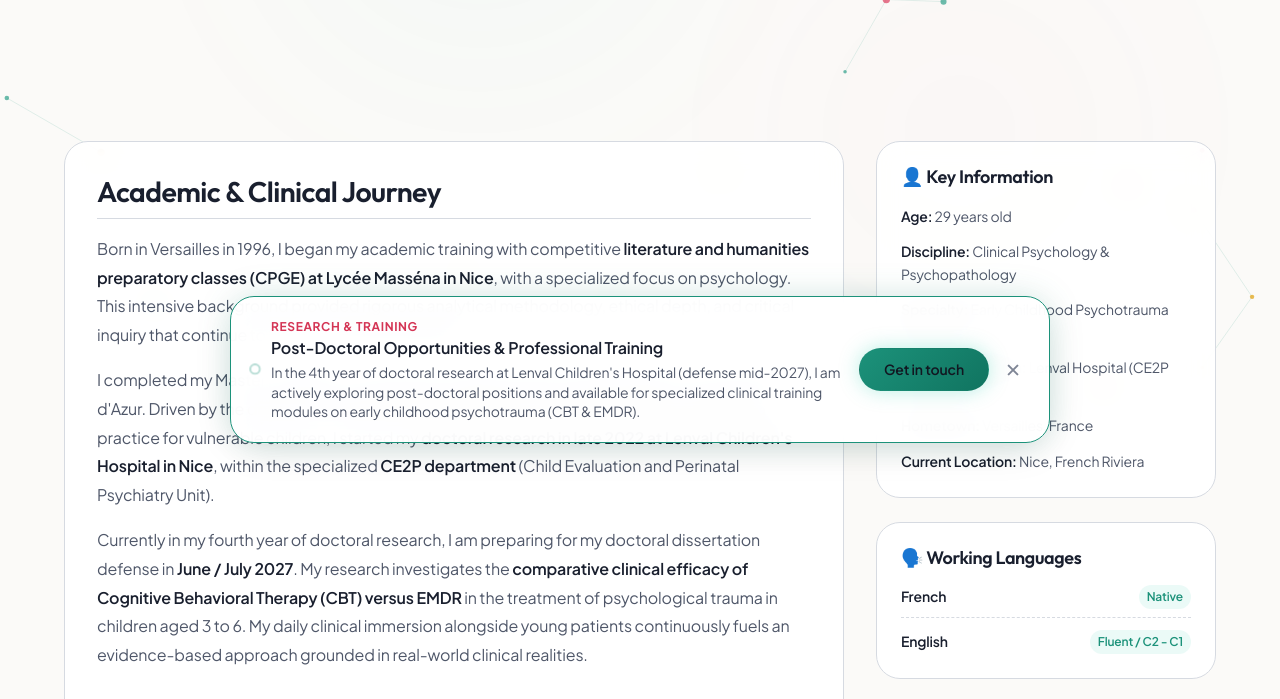
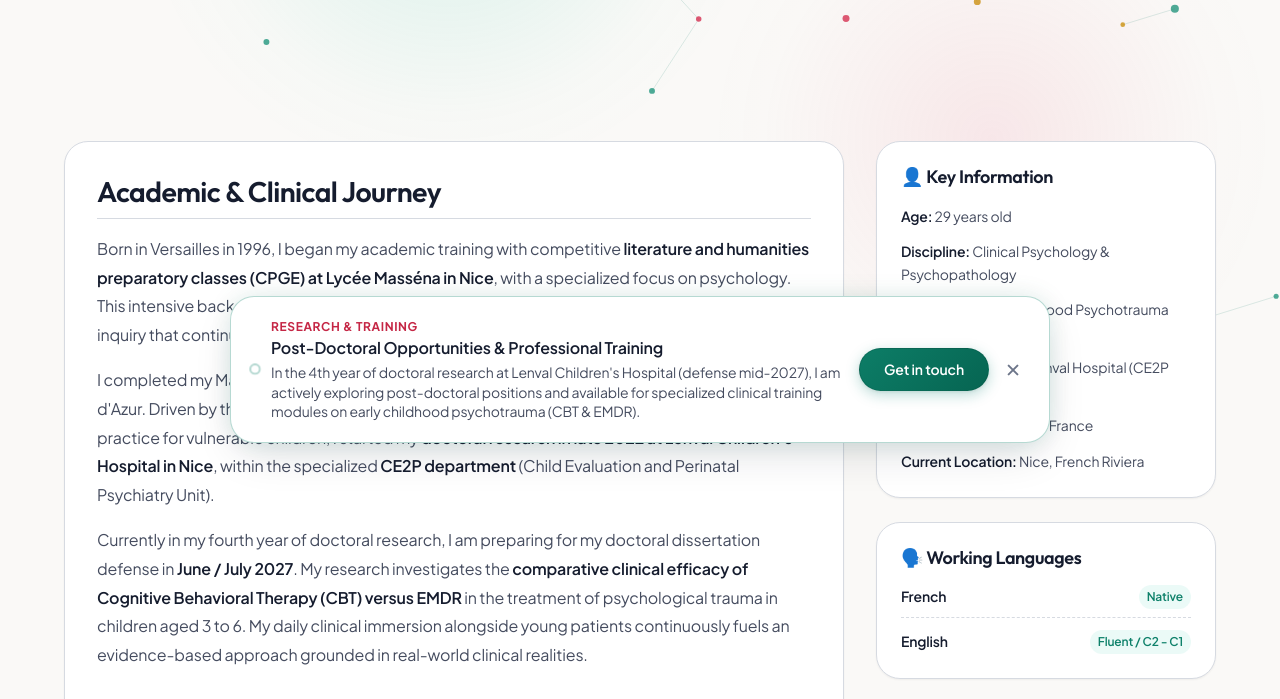
Before and after one commit to VForiel/Poppy-Website, an Astro site: page /Poppy-Website/en/about in a window 1280 px wide. Shown: the part 333-1032 px from the top of the page. Built offline with nearby package versions, Linux system fonts and the light colour scheme; Astro itself is replaced by a stand-in of ours.

Commit message:
fix: synchronize particle pulse, optimize scroll performance, polish light theme aesthetics, and make sidebars scroll naturally

```diff
--- a/src/components/Banner.astro
+++ b/src/components/Banner.astro
@@ -124,22 +124,20 @@ const base = import.meta.env.BASE_URL.replace(/\/?$/, "");
         transform: translate(-50%, 150%);
         width: calc(100% - var(--space-8));
         max-width: 820px;
-        background: hsla(224, 25%, 12%, 0.94);
-        border: 1px solid var(--color-primary);
-        box-shadow: 0 10px 40px -10px rgba(0, 0, 0, 0.7), var(--glow-primary);
+        background: #ffffff;
+        border: 1px solid hsla(168, 80%, 28%, 0.3);
+        box-shadow: 0 16px 45px -10px rgba(15, 23, 42, 0.16), 0 0 25px hsla(168, 80%, 28%, 0.12);
         border-radius: var(--radius-xl);
         padding: var(--space-5) var(--space-6);
         z-index: 99;
-        backdrop-filter: blur(16px);
-        -webkit-backdrop-filter: blur(16px);
         transition: transform var(--transition-slow), opacity var(--transition-slow);
         opacity: 0;
     }
 
-    :global(.light-theme) .availability-banner,
-    [data-theme="light"] .availability-banner {
-        background: hsla(0, 0%, 100%, 0.94);
-        box-shadow: 0 10px 40px -10px rgba(0, 0, 0, 0.15), var(--glow-primary);
+    :global([data-theme="dark"]) .availability-banner {
+        background: hsla(224, 25%, 12%, 0.95);
+        border-color: var(--color-primary);
+        box-shadow: 0 10px 40px -10px rgba(0, 0, 0, 0.7), var(--glow-primary);
     }
 
     .availability-banner.show {
@@ -221,8 +219,7 @@ const base = import.meta.env.BASE_URL.replace(/\/?$/, "");
         background: var(--color-background-card);
         border: 1px solid var(--color-border);
         color: var(--color-text);
-        box-shadow: var(--shadow-lg);
-        backdrop-filter: blur(10px);
+        box-shadow: var(--shadow-md);
         cursor: pointer;
         z-index: 98;
         transform: translateY(120px);
--- a/src/components/ParticlesBackground.astro
+++ b/src/components/ParticlesBackground.astro
@@ -13,12 +13,9 @@
     interface SynapticNode {
         x: number;
         y: number;
-        baseSpeed: number;
         angle: number;
         angularDrift: number;
         curveOffset: number;
-        saccadePhase: number;
-        saccadeSpeed: number;
         radius: number;
         colorType: 'sage' | 'rose' | 'amber';
         pulsePhase: number;
@@ -50,7 +47,7 @@
         }
 
         private resize() {
-            // Cap DPR at 1.25 for crisp rendering with 4x less GPU pixel fill overhead
+            // Cap DPR at 1.25 for crisp rendering with minimal GPU fill overhead
             const dpr = Math.min(window.devicePixelRatio || 1, 1.25);
             const w = window.innerWidth;
             const h = window.innerHeight;
@@ -64,22 +61,18 @@
 
         private initNodes() {
             this.nodes = [];
-            // 35 to 45 nodes is visually rich, lightweight, and requires 70% fewer connection checks
-            const count = Math.min(Math.floor(window.innerWidth / 35), 42);
+            const count = Math.min(Math.floor(window.innerWidth / 35), 40);
             const types: ('sage' | 'rose' | 'amber')[] = ['sage', 'sage', 'rose', 'amber'];
 
             for (let i = 0; i < count; i++) {
                 const type = types[i % types.length];
-                const radius = Math.random() * 2 + 1.8;
+                const radius = Math.random() * 1.8 + 1.8;
                 this.nodes.push({
                     x: Math.random() * window.innerWidth,
                     y: Math.random() * window.innerHeight,
-                    baseSpeed: Math.random() * 0.35 + 0.35,
                     angle: Math.random() * Math.PI * 2,
-                    angularDrift: (Math.random() - 0.5) * 0.015,
+                    angularDrift: (Math.random() - 0.5) * 0.012,
                     curveOffset: Math.random() * 100,
-                    saccadePhase: Math.random() * Math.PI * 2,
-                    saccadeSpeed: Math.random() * 0.0015 + 0.0015,
                     radius,
                     colorType: type,
                     pulsePhase: Math.random() * Math.PI * 2,
@@ -127,7 +120,7 @@
         private animate = (now: number) => {
             if (!this.isVisible) return;
 
-            const delta = Math.min((now - this.lastTime) / 16.66, 2.5);
+            const delta = Math.min((now - this.lastTime) / 16.66, 2.2);
             this.lastTime = now;
 
             const w = window.innerWidth;
@@ -141,19 +134,23 @@
 
             const timeSec = now * 0.001;
 
-            // 1. Update positions with organic non-linear curves & saccadic surges
+            // 1. Shared synchronous acceleration/deceleration pulse across ALL particles
+            // Every node accelerates and decelerates at the exact same moment with the exact same speed
+            const cyclePeriod = 4000; // 4.0s pulse cycle
+            const cycleProgress = (now % cyclePeriod) / cyclePeriod;
+            // Smooth sinusoidal breath curve (starts slow at 0, peaks at 0.5, returns to slow at 1.0)
+            const wave = 0.5 - 0.5 * Math.cos(cycleProgress * Math.PI * 2);
+            const surge = Math.pow(wave, 2.4);
+            const currentSpeed = (0.30 + surge * 1.35) * delta;
+
+            // Update particle positions
             for (let i = 0; i < this.nodes.length; i++) {
                 const node = this.nodes[i];
 
-                // Biological wave pulse (saccade): periods of slow gentle drift punctuated by brief energetic accelerations
-                const saccadeSin = Math.sin(now * node.saccadeSpeed + node.saccadePhase);
-                const surge = Math.pow(Math.max(0, saccadeSin), 2.5) * 2.2;
-                const currentSpeed = node.baseSpeed * (0.65 + surge) * delta;
+                // Organic curvature: gentle heading alteration per node
+                node.angle += (Math.sin(timeSec * 0.7 + node.curveOffset) * 0.02 + node.angularDrift) * delta;
 
-                // Organic curvature: gentle sine-based heading alteration
-                node.angle += (Math.sin(timeSec * 0.8 + node.curveOffset) * 0.025 + node.angularDrift) * delta;
-
-                // Mouse interaction: organic gravitational pull toward cursor
+                // Mouse gravitational attraction
                 if (this.mouse.active) {
                     const mdx = this.mouse.x - node.x;
                     const mdy = this.mouse.y - node.y;
@@ -162,7 +159,6 @@
                     if (mDistSq < mouseMaxDistSq && mDistSq > 10) {
                         const mDist = Math.sqrt(mDistSq);
                         const mAngle = Math.atan2(mdy, mdx);
-                        // Blend current direction toward mouse smoothly
                         let angleDiff = mAngle - node.angle;
                         while (angleDiff < -Math.PI) angleDiff += Math.PI * 2;
                         while (angleDiff > Math.PI) angleDiff -= Math.PI * 2;
@@ -172,13 +168,13 @@
                     }
                 }
 
-                // Move node
+                // Move node with synchronous speed
                 node.x += Math.cos(node.angle) * currentSpeed;
                 node.y += Math.sin(node.angle) * currentSpeed;
                 node.pulsePhase += node.pulseSpeed * delta;
 
-                // Smooth soft screen boundaries
-                const margin = 40;
+                // Soft screen boundary wrapping
+                const margin = 35;
                 if (node.x < -margin) node.x = w + margin;
                 else if (node.x > w + margin) node.x = -margin;
                 if (node.y < -margin) node.y = h + margin;
@@ -186,7 +182,6 @@
             }
 
             // 2. High-Performance Batched Synaptic Filaments
-            // Use single path per theme style to eliminate hundreds of draw calls per frame
             this.ctx.beginPath();
             const n = this.nodes.length;
             for (let i = 0; i < n; i++) {
@@ -194,7 +189,7 @@
                 for (let j = i + 1; j < n; j++) {
                     const other = this.nodes[j];
 
-                    // Ultra-fast bounding box rejection (eliminates 95% of pairs with 2 simple subtractions)
+                    // Bounding box early rejection
                     const dx = other.x - node.x;
                     if (dx > maxDist || dx < -maxDist) continue;
                     const dy = other.y - node.y;
@@ -211,11 +206,10 @@
             this.ctx.lineWidth = 1;
             this.ctx.strokeStyle = this.isDark
                 ? 'hsla(168, 62%, 52%, 0.16)'
-                : 'hsla(168, 68%, 34%, 0.12)';
+                : 'hsla(168, 70%, 30%, 0.14)';
             this.ctx.stroke();
 
             // 3. Draw colorful glowing nodes
-            // Group node rendering by color type to minimize context state switches
             for (let i = 0; i < n; i++) {
                 const node = this.nodes[i];
                 const pulse = Math.sin(node.pulsePhase) * 0.5;
@@ -225,13 +219,13 @@
                 this.ctx.arc(node.x, node.y, r, 0, Math.PI * 2);
 
                 if (this.isDark) {
-                    if (node.colorType === 'sage') this.ctx.fillStyle = 'hsla(168, 65%, 60%, 0.75)';
-                    else if (node.colorType === 'rose') this.ctx.fillStyle = 'hsla(348, 80%, 75%, 0.75)';
-                    else this.ctx.fillStyle = 'hsla(42, 95%, 68%, 0.75)';
+                    if (node.colorType === 'sage') this.ctx.fillStyle = 'hsla(168, 65%, 60%, 0.8)';
+                    else if (node.colorType === 'rose') this.ctx.fillStyle = 'hsla(348, 80%, 75%, 0.8)';
+                    else this.ctx.fillStyle = 'hsla(42, 95%, 68%, 0.8)';
                 } else {
-                    if (node.colorType === 'sage') this.ctx.fillStyle = 'hsla(168, 68%, 36%, 0.65)';
-                    else if (node.colorType === 'rose') this.ctx.fillStyle = 'hsla(348, 70%, 52%, 0.65)';
-                    else this.ctx.fillStyle = 'hsla(42, 90%, 46%, 0.7)';
+                    if (node.colorType === 'sage') this.ctx.fillStyle = 'hsla(168, 75%, 32%, 0.75)';
+                    else if (node.colorType === 'rose') this.ctx.fillStyle = 'hsla(348, 72%, 48%, 0.75)';
+                    else this.ctx.fillStyle = 'hsla(42, 90%, 42%, 0.8)';
                 }
 
                 this.ctx.fill();
@@ -257,6 +251,9 @@
         pointer-events: none;
         z-index: 0;
         overflow: hidden;
+        contain: strict;
+        transform: translateZ(0);
+        will-change: transform;
     }
 
     #synapses-canvas {
@@ -265,33 +262,35 @@
         display: block;
     }
 
-    /* Ambient soothing glowing orbs (Aceternity Aurora / Glow style) */
+    /* Ambient soft background glowing gradients (Zero-blur GPU optimized) */
     .ambient-glow {
         position: absolute;
         border-radius: 50%;
-        filter: blur(120px);
-        opacity: 0.15;
         pointer-events: none;
-        transition: opacity var(--transition-slow);
+        transform: translateZ(0);
     }
 
     .ambient-glow--1 {
-        top: -10%;
-        left: 15%;
-        width: 45vw;
-        height: 45vw;
-        background: radial-gradient(circle, hsla(168, 65%, 48%, 0.35), transparent 70%);
+        top: -15%;
+        left: 10%;
+        width: 50vw;
+        height: 50vw;
+        background: radial-gradient(circle, hsla(168, 65%, 48%, 0.16) 0%, hsla(168, 65%, 48%, 0.07) 35%, hsla(168, 65%, 48%, 0.015) 55%, transparent 70%);
     }
 
     .ambient-glow--2 {
-        bottom: 10%;
-        right: 5%;
-        width: 40vw;
-        height: 40vw;
-        background: radial-gradient(circle, hsla(348, 75%, 68%, 0.25), transparent 70%);
+        bottom: 5%;
+        right: 0%;
+        width: 45vw;
+        height: 45vw;
+        background: radial-gradient(circle, hsla(348, 75%, 68%, 0.13) 0%, hsla(348, 75%, 68%, 0.05) 35%, hsla(348, 75%, 68%, 0.01) 55%, transparent 70%);
     }
 
-    :global([data-theme="dark"]) .ambient-glow {
-        opacity: 0.25;
+    :global([data-theme="dark"]) .ambient-glow--1 {
+        background: radial-gradient(circle, hsla(168, 65%, 48%, 0.22) 0%, hsla(168, 65%, 48%, 0.10) 35%, transparent 70%);
+    }
+
+    :global([data-theme="dark"]) .ambient-glow--2 {
+        background: radial-gradient(circle, hsla(348, 75%, 68%, 0.18) 0%, hsla(348, 75%, 68%, 0.08) 35%, transparent 70%);
     }
 </style>
--- a/src/pages/en/about.astro
+++ b/src/pages/en/about.astro
@@ -227,8 +227,6 @@ const base = import.meta.env.BASE_URL.replace(/\/?$/, "/");
     }
 
     .content-sidebar {
-        position: sticky;
-        top: calc(var(--space-16) + 60px);
         display: flex;
         flex-direction: column;
         gap: var(--space-6);
--- a/src/pages/en/contact.astro
+++ b/src/pages/en/contact.astro
@@ -268,8 +268,6 @@ const email = "philippine.villard@hotmail.com";
         display: flex;
         flex-direction: column;
         gap: var(--space-6);
-        position: sticky;
-        top: calc(var(--space-16) + 60px);
     }
 
     .info-card {
--- a/src/pages/fr/about.astro
+++ b/src/pages/fr/about.astro
@@ -227,8 +227,6 @@ const base = import.meta.env.BASE_URL.replace(/\/?$/, "/");
     }
 
     .content-sidebar {
-        position: sticky;
-        top: calc(var(--space-16) + 60px);
         display: flex;
         flex-direction: column;
         gap: var(--space-6);
--- a/src/pages/fr/contact.astro
+++ b/src/pages/fr/contact.astro
@@ -268,8 +268,6 @@ const email = "philippine.villard@hotmail.com";
         display: flex;
         flex-direction: column;
         gap: var(--space-6);
-        position: sticky;
-        top: calc(var(--space-16) + 60px);
     }
 
     .info-card {
--- a/src/styles/global.css
+++ b/src/styles/global.css
@@ -3,20 +3,20 @@
 @import './typography.css';
 
 :root {
-    /* Primary: Sage & Emerald (Calm, Healing, Neuroscience) */
-    --color-primary: hsl(168, 68%, 34%);
-    --color-primary-light: hsl(168, 62%, 46%);
-    --color-primary-dark: hsl(168, 75%, 26%);
-    --color-primary-rgb: 20, 153, 137;
+    /* Primary: Deep Pine & Emerald (Authoritative, Clinical, Neuroscience) */
+    --color-primary: hsl(168, 80%, 28%);
+    --color-primary-light: hsl(168, 70%, 36%);
+    --color-primary-dark: hsl(168, 88%, 20%);
+    --color-primary-rgb: 14, 128, 114;
 
-    /* Accent: Gentle Rose & Terracotta (Childhood, Empathy, Warmth) */
-    --color-accent: hsl(348, 65%, 52%);
-    --color-accent-light: hsl(348, 70%, 65%);
-    --color-accent-dark: hsl(348, 70%, 42%);
-    --color-accent-rgb: 219, 48, 92;
+    /* Accent: Deep Crimson Rose (Empathy, Childhood, Warmth) */
+    --color-accent: hsl(348, 68%, 46%);
+    --color-accent-light: hsl(348, 72%, 58%);
+    --color-accent-dark: hsl(348, 75%, 36%);
+    --color-accent-rgb: 196, 38, 76;
 
     /* Secondary Support: Soft Amber */
-    --color-amber: hsl(42, 90%, 52%);
+    --color-amber: hsl(42, 90%, 48%);
 
     /* Light Theme Neutrals (Default) */
     --color-neutral-50: hsl(220, 20%, 10%);
@@ -28,24 +28,24 @@
     --color-neutral-600: hsl(220, 14%, 86%);
     --color-neutral-700: hsl(220, 16%, 92%);
     --color-neutral-800: hsl(220, 20%, 96%);
-    --color-neutral-900: hsl(40, 25%, 98%);
+    --color-neutral-900: hsl(40, 24%, 98%);
 
     /* Semantic - Light Theme (Default) */
-    --color-text: hsl(222, 30%, 14%);
-    --color-text-secondary: hsl(222, 14%, 36%);
-    --color-text-muted: hsl(222, 10%, 54%);
-    --color-background: hsl(40, 30%, 98%);
-    --color-background-secondary: hsl(40, 20%, 95%);
-    --color-background-card: hsla(0, 0%, 100%, 0.90);
-    --color-background-card-hover: hsla(0, 0%, 100%, 0.98);
+    --color-text: hsl(222, 38%, 13%);
+    --color-text-secondary: hsl(222, 16%, 32%);
+    --color-text-muted: hsl(222, 12%, 48%);
+    --color-background: hsl(40, 24%, 97.5%);
+    --color-background-secondary: hsl(40, 16%, 93.5%);
+    --color-background-card: #ffffff;
+    --color-background-card-hover: #ffffff;
     --color-border: hsl(218, 16%, 86%);
     --color-border-subtle: hsl(218, 18%, 92%);
-    --color-border-glow: hsla(168, 68%, 34%, 0.25);
+    --color-border-glow: hsla(168, 75%, 28%, 0.22);
 
     /* Aceternity UI Glows */
-    --glow-primary: 0 0 35px hsla(168, 68%, 34%, 0.15);
-    --glow-accent: 0 0 30px hsla(348, 65%, 52%, 0.12);
-    --glow-card: 0 8px 30px 0 rgba(0, 0, 0, 0.06);
+    --glow-primary: 0 8px 24px hsla(168, 75%, 28%, 0.12);
+    --glow-accent: 0 8px 24px hsla(348, 68%, 46%, 0.10);
+    --glow-card: 0 4px 20px -2px rgba(15, 23, 42, 0.05), 0 2px 6px -1px rgba(15, 23, 42, 0.03);
 
     /* Typography Scale */
     --text-xs: 0.75rem;
@@ -189,14 +189,29 @@ body {
 
 /* Gradient text utility */
 .gradient-text {
-    background: linear-gradient(135deg, var(--color-primary-light), var(--color-accent));
+    background: linear-gradient(135deg, hsl(168, 85%, 22%) 0%, hsl(348, 72%, 38%) 100%);
+    -webkit-background-clip: text;
+    -webkit-text-fill-color: transparent;
+    background-clip: text;
+    font-weight: 800;
+}
+
+[data-theme="dark"] .gradient-text {
+    background: linear-gradient(135deg, hsl(168, 68%, 62%) 0%, hsl(348, 80%, 74%) 100%);
     -webkit-background-clip: text;
     -webkit-text-fill-color: transparent;
     background-clip: text;
 }
 
 .gradient-text-subtle {
-    background: linear-gradient(135deg, var(--color-text), var(--color-primary));
+    background: linear-gradient(135deg, hsl(222, 38%, 14%) 0%, hsl(168, 82%, 26%) 100%);
+    -webkit-background-clip: text;
+    -webkit-text-fill-color: transparent;
+    background-clip: text;
+}
+
+[data-theme="dark"] .gradient-text-subtle {
+    background: linear-gradient(135deg, hsl(220, 20%, 95%) 0%, hsl(168, 62%, 55%) 100%);
     -webkit-background-clip: text;
     -webkit-text-fill-color: transparent;
     background-clip: text;
@@ -220,32 +235,56 @@ body {
 }
 
 .button--primary {
-    background: linear-gradient(135deg, var(--color-primary), var(--color-primary-dark));
-    color: hsl(222, 28%, 10%);
-    box-shadow: 0 0 20px hsla(168, 62%, 52%, 0.35);
-}
-
-:global(.light-theme) .button--primary,
-[data-theme="light"] .button--primary {
-    color: white;
+    background: linear-gradient(135deg, hsl(168, 82%, 27%) 0%, hsl(168, 88%, 21%) 100%);
+    color: #ffffff !important;
+    border: 1px solid hsla(168, 85%, 16%, 0.25);
+    box-shadow: 0 4px 14px rgba(14, 128, 114, 0.28), 0 1px 3px rgba(0, 0, 0, 0.08);
 }
 
 .button--primary:hover {
     transform: translateY(-2px);
-    box-shadow: 0 0 30px hsla(168, 62%, 52%, 0.55);
+    background: linear-gradient(135deg, hsl(168, 86%, 24%) 0%, hsl(168, 92%, 18%) 100%);
+    color: #ffffff !important;
+    box-shadow: 0 6px 20px rgba(14, 128, 114, 0.38), 0 2px 6px rgba(0, 0, 0, 0.12);
+}
+
+[data-theme="dark"] .button--primary {
+    background: linear-gradient(135deg, hsl(168, 65%, 50%), hsl(168, 75%, 40%));
+    color: hsl(222, 35%, 8%) !important;
+    border-color: transparent;
+    box-shadow: 0 0 22px hsla(168, 65%, 52%, 0.35);
+}
+
+[data-theme="dark"] .button--primary:hover {
+    box-shadow: 0 0 30px hsla(168, 65%, 52%, 0.55);
 }
 
 .button--secondary {
-    background: var(--color-background-card);
+    background: #ffffff;
     color: var(--color-text);
-    border-color: var(--color-border);
-    backdrop-filter: blur(8px);
+    border-color: hsl(218, 16%, 82%);
+    box-shadow: 0 1px 3px rgba(0, 0, 0, 0.05);
 }
 
 .button--secondary:hover {
+    background: hsl(168, 55%, 98%);
+    border-color: var(--color-primary);
+    color: var(--color-primary);
+    transform: translateY(-2px);
+    box-shadow: 0 4px 12px rgba(14, 128, 114, 0.12);
+}
+
+[data-theme="dark"] .button--secondary {
+    background: var(--color-background-card);
+    border-color: var(--color-border);
+    color: var(--color-text);
+    box-shadow: none;
+}
+
+[data-theme="dark"] .button--secondary:hover {
     background: var(--color-background-card-hover);
     border-color: var(--color-primary);
-    transform: translateY(-2px);
+    color: var(--color-text);
 }
 
 /* Aceternity UI: Shimmer border button */
@@ -264,16 +303,16 @@ body {
     100% { background-position: -200% 0; }
 }
 
-/* Aceternity UI: Bento Grid Card */
+/* Aceternity UI: Bento Grid Card (Zero-blur GPU optimized) */
 .bento-card {
     background: var(--color-background-card);
-    backdrop-filter: blur(12px);
     border: 1px solid var(--color-border);
     border-radius: var(--radius-xl);
     padding: var(--space-8);
-    transition: all var(--transition-base);
+    transition: transform var(--transition-base), border-color var(--transition-base), box-shadow var(--transition-base);
     position: relative;
     overflow: hidden;
+    box-shadow: var(--shadow-sm);
 }
 
 .bento-card::before {
@@ -292,13 +331,23 @@ body {
 }
 
 .bento-card:hover {
-    transform: translateY(-4px);
-    border-color: var(--color-primary);
-    box-shadow: var(--glow-primary), var(--shadow-lg);
+    transform: translateY(-3px);
+    border-color: var(--color-primary-light);
+    box-shadow: var(--glow-primary), var(--shadow-md);
 }
 
 .bento-card:hover::before {
     opacity: 1;
+}
+
+[data-theme="dark"] .bento-card {
+    background: hsla(224, 22%, 14%, 0.95);
+    box-shadow: 0 8px 32px 0 rgba(0, 0, 0, 0.37);
+}
+
+[data-theme="dark"] .bento-card:hover {
+    border-color: var(--color-primary);
+    box-shadow: var(--glow-primary), var(--shadow-lg);
 }
 
 /* Live Status Radar Pill */
@@ -307,14 +356,20 @@ body {
     align-items: center;
     gap: var(--space-2);
     padding: var(--space-1) var(--space-3);
-    background: hsla(168, 62%, 52%, 0.12);
-    border: 1px solid hsla(168, 62%, 52%, 0.3);
+    background: hsla(168, 75%, 28%, 0.08);
+    border: 1px solid hsla(168, 75%, 28%, 0.22);
     border-radius: var(--radius-full);
     font-size: var(--text-xs);
-    font-weight: 600;
-    color: var(--color-primary);
+    font-weight: 700;
+    color: hsl(168, 85%, 23%);
     text-transform: uppercase;
     letter-spacing: 0.05em;
+}
+
+[data-theme="dark"] .status-pill {
+    background: hsla(168, 62%, 52%, 0.12);
+    border-color: hsla(168, 62%, 52%, 0.3);
+    color: var(--color-primary);
 }
 
 .pulse-dot {
```
Also changed, not shown: src/components/Header.astro (+3 -4 lines), src/components/ProjectCard.astro (+11 -5 lines), src/components/ProjectTimeline.astro (+28 -7 lines), src/layouts/ProjectLayout.astro (+9 -3 lines), src/pages/en/cv.astro (+8 -2 lines), src/pages/en/index.astro (+9 -3 lines), src/pages/fr/cv.astro (+8 -2 lines), src/pages/fr/index.astro (+9 -4 lines).
